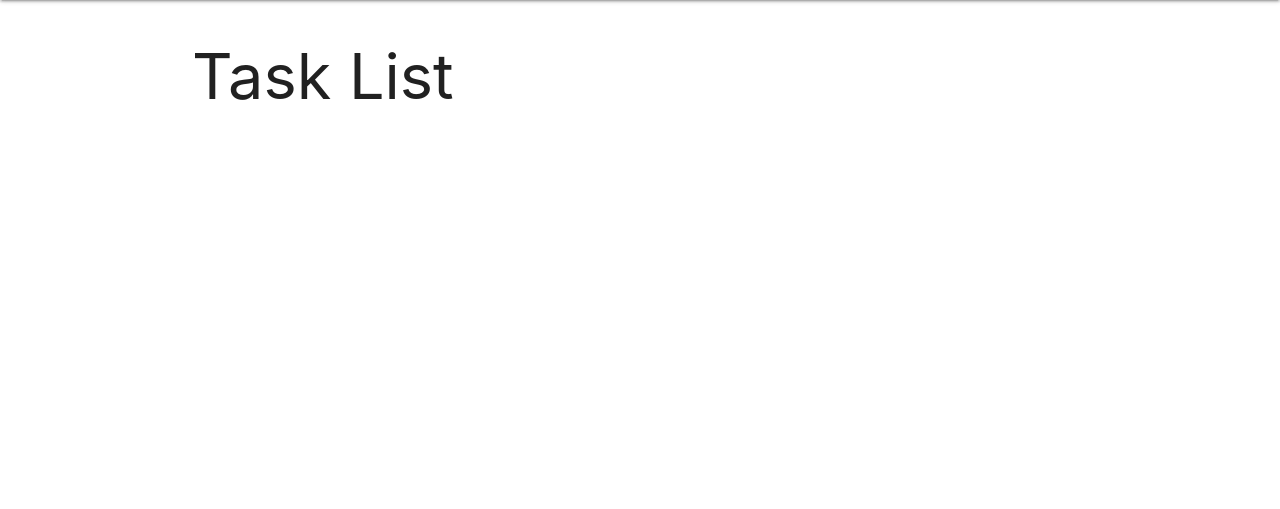
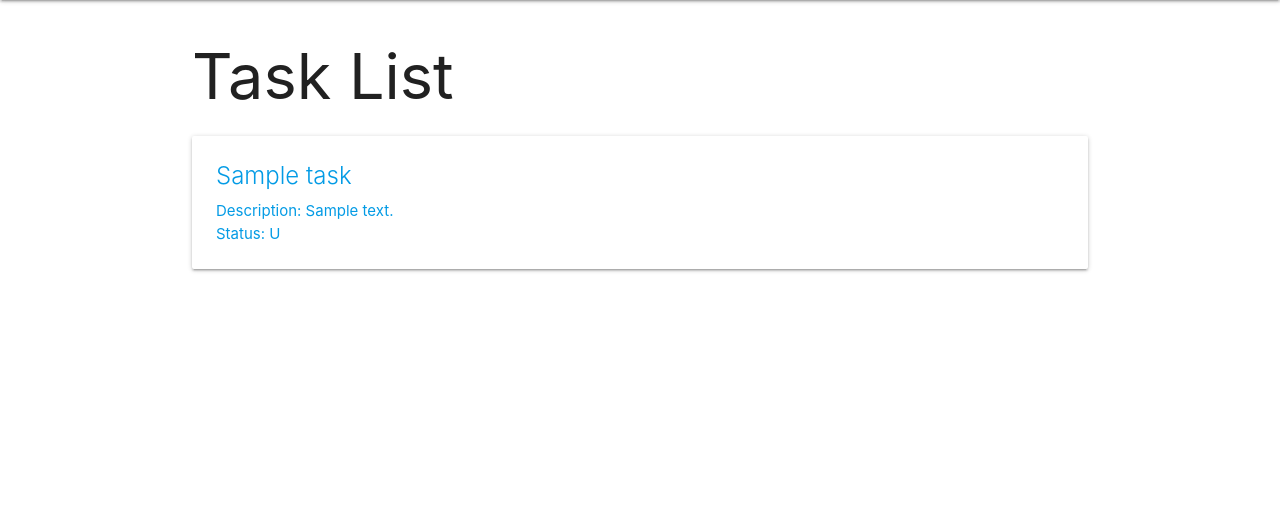
Before and after one commit to jcos201/Django-Task-Collector, a Django app: page /tasks/ in a window 1280 px wide. Shown: the part 64-573 px from the top of the page. Run offline with Django 3.2, Linux system fonts and the light colour scheme; tables that the repository leaves empty hold one stand-in row (values such as "Sample post").

Commit message:
Adds Task details page

```diff
--- a/main_app/templates/tasks/index.html
+++ b/main_app/templates/tasks/index.html
@@ -3,13 +3,16 @@
 
 <h1>Task List</h1>
 
-{% for task in task %}
+{% for task in tasks %}
     <div class="card">
-        <div class="card-content">
-            <span class="card-title">{{ task.name }}</span>
-            <p>Description: {{ task.description }}</p>
-            <p>Status: {{ task.status }}</p>
-        </div>
+        <a href="{% url 'detail' task.id %}">
+
+            <div class="card-content">
+                <span class="card-title">{{ task.name }}</span>
+                <p>Description: {{ task.description }}</p>
+                <p>Status: {{ task.status }}</p>
+            </div>
+        </a>
     </div>
 {% endfor %}
 
--- a/main_app/urls.py
+++ b/main_app/urls.py
@@ -5,5 +5,6 @@ urlpatterns = [
     path('', views.home, name='home'),
     path('about/', views.about, name='about'),
     path('tasks/', views.tasks_index, name='index'),
+    path('tasks/<int:task_id>/', views.task_detail, name='detail'),
 
 ]
--- a/main_app/views.py
+++ b/main_app/views.py
@@ -14,3 +14,7 @@ def about(request):
 def tasks_index(request):
     tasks = Task.objects.all()
     return render(request, 'tasks/index.html', { 'tasks': tasks })
+
+def task_detail(request, task_id):
+    task = Task.objects.get(id=task_id)
+    return render(request, 'tasks/detail.html', { 'task':task })
```
Also changed, not shown: main_app/templates/tasks/detail.html (added, +14 -0 lines).
